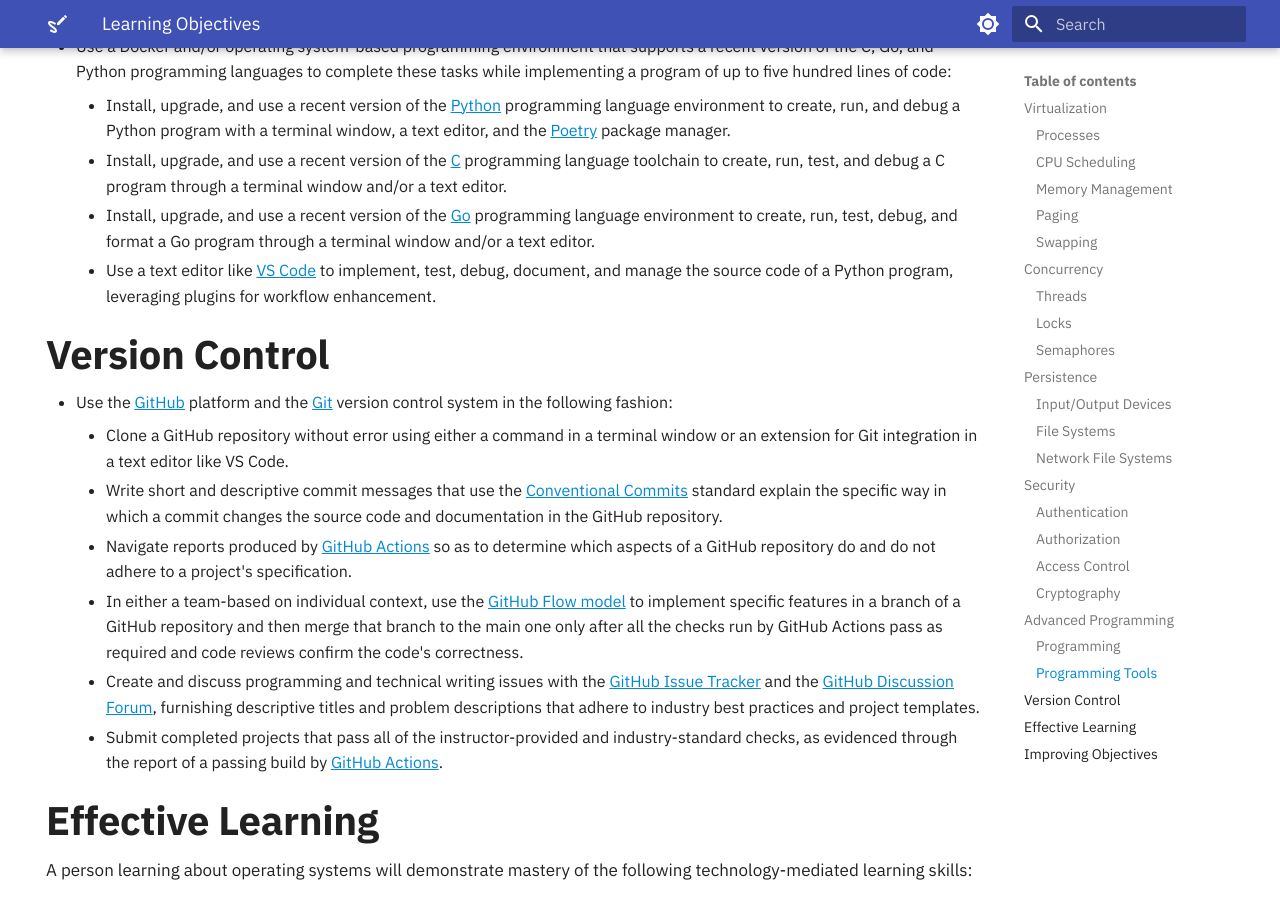
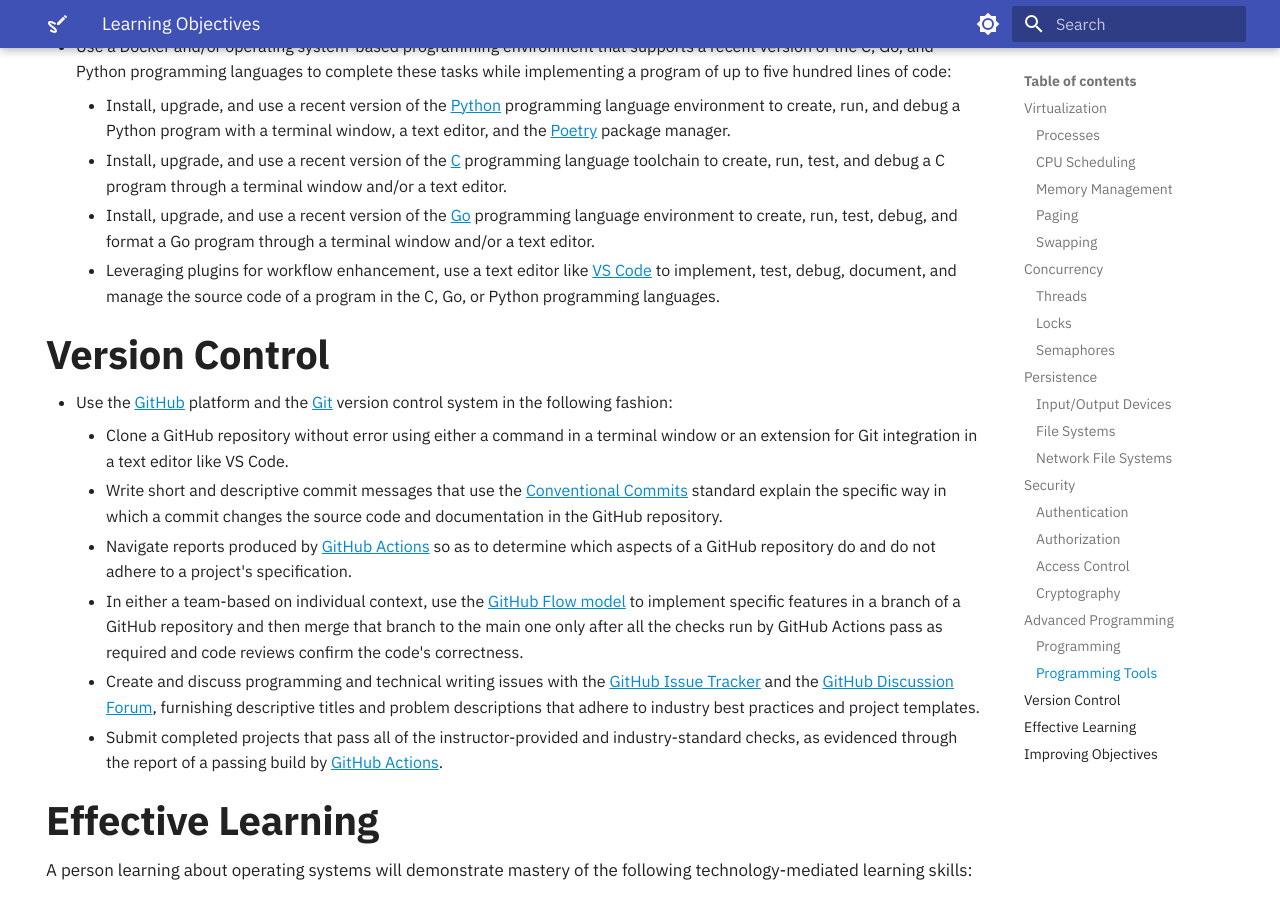
Before and after one commit to OS-Sketch/www.os-sketch.com, an MkDocs documentation site: the page built from docs/operating-systems/learning-objectives.md, in a window 1280 px wide and 900 px high, scrolled down 1612 px. Built offline with MkDocs 1.6.1 and Material for MkDocs 9.7.7, drawn with Linux system fonts in a browser that asks for light colours.

Commit message:
fix: Revise a programming tools statement in learning-objectives.

```diff
--- a/docs/operating-systems/learning-objectives.md
+++ b/docs/operating-systems/learning-objectives.md
@@ -111,9 +111,10 @@
     - Install, upgrade, and use a recent version of the [Go](https://go.dev/)
       programming language environment to create, run, test, debug, and format a
       Go program through a terminal window and/or a text editor.
-    - Use a text editor like [VS Code](https://code.visualstudio.com/) to
-      implement, test, debug, document, and manage the source code of a Python
-      program, leveraging plugins for workflow enhancement.
+    - Leveraging plugins for workflow enhancement, use a text editor like [VS
+      Code](https://code.visualstudio.com/) to implement, test, debug, document,
+      and manage the source code of a program in the C, Go, or Python
+      programming languages.
 
 ## Version Control
 
```
